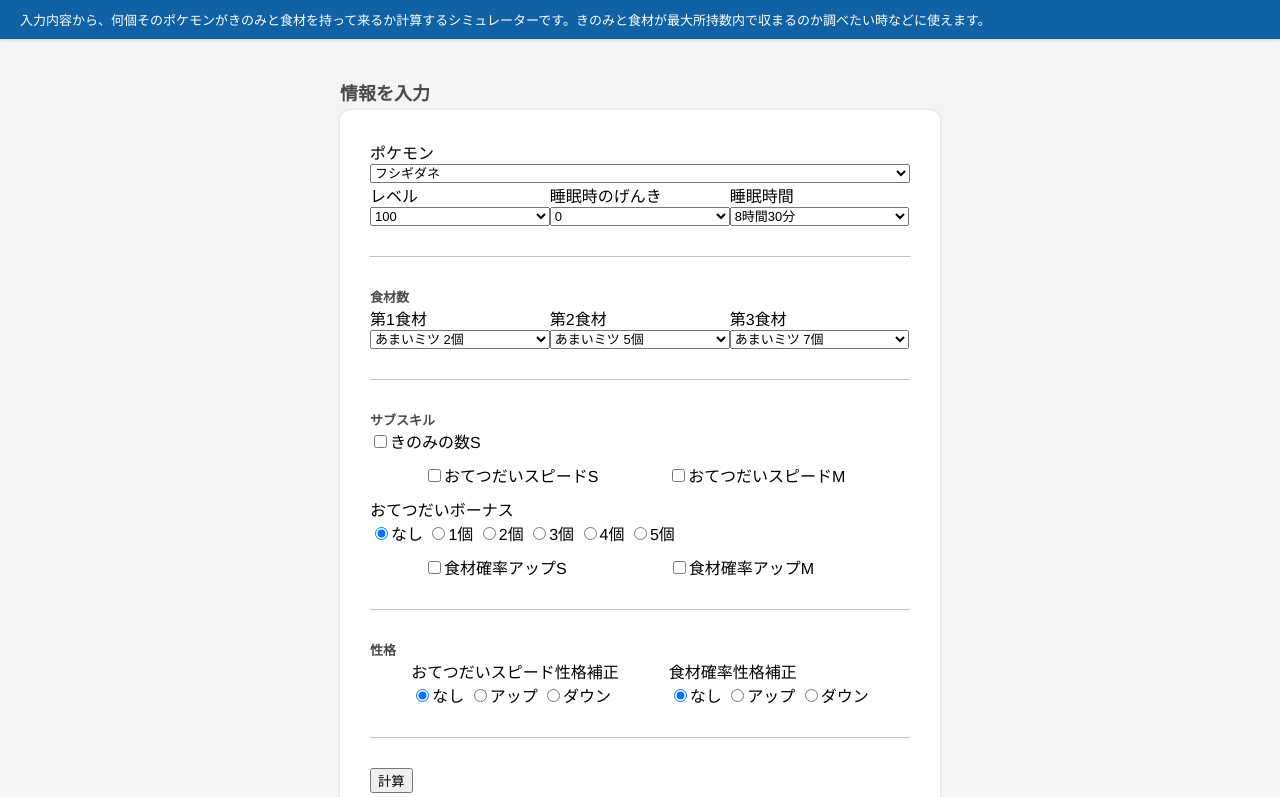
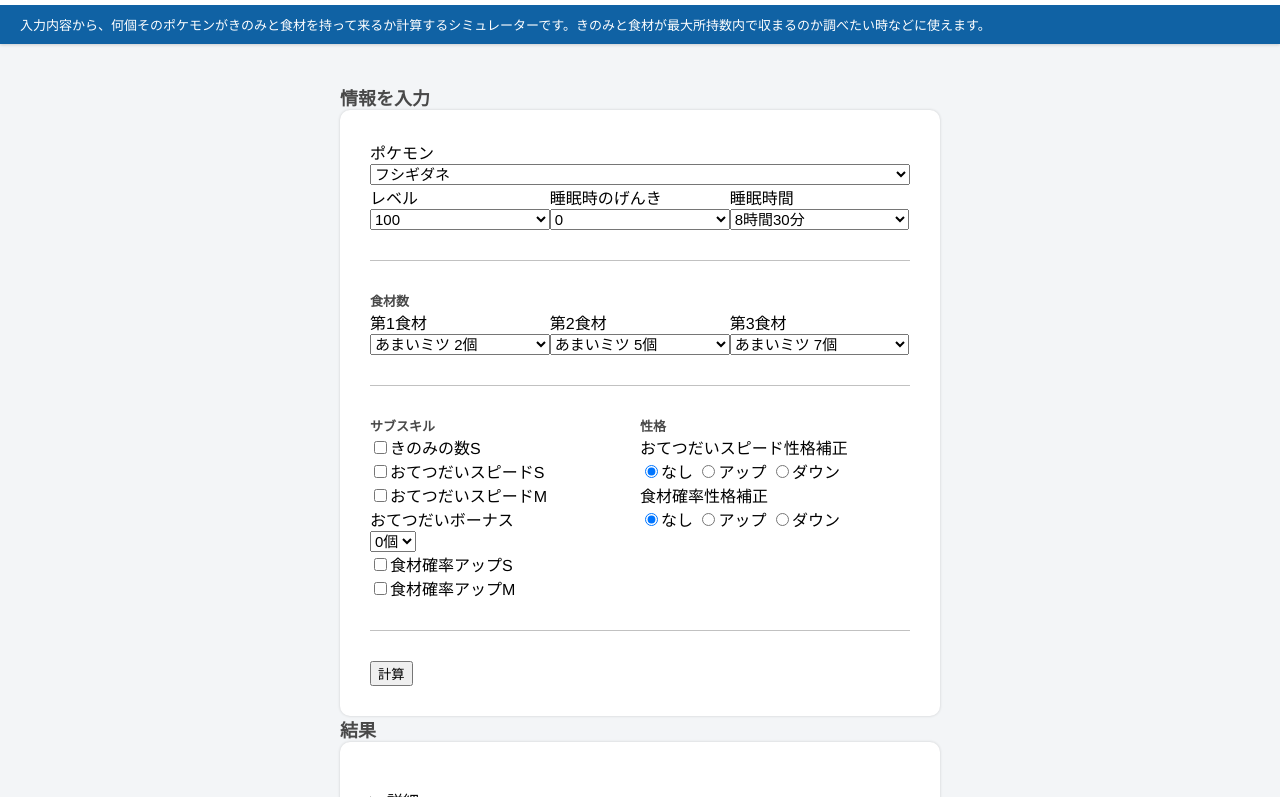
Before and after one commit to tizua/ps_web, a plain HTML site: page index.html in a window 1280 px wide. Shown: the part 66-863 px from the top of the page. Drawn offline with Linux system fonts and the light colour scheme.

Commit message:
preservation

```diff
--- a/index.html
+++ b/index.html
@@ -11,7 +11,7 @@
 
 <body>
     <header>
-        <div class="top"></div>
+
         <div class="header">
             <div class="title">
                 <p>ポケモンスリープ 睡眠時に何個きのみや食材を拾ってくるか計算<p>
@@ -158,12 +158,20 @@
                         <div class="speedB">
                             <span class="rightmargin">おてつだいボーナス</span>
                             <div class="container2">
-                                <label><input type="radio" name="speedB" value="0" checked>なし</label>
-                                <label><input type="radio" name="speedB" value="0.05">1個</label>
+                                <select name="speedB" id="speedB">
+                                  <option value="0">0個</option>
+                                  <option value="0.05">1個</option>
+                                  <option value="0.10">2個</option>
+                                  <option value="0.15">3個</option>
+                                  <option value="0.20">4個</option>
+                                  <option value="0.25">5個</option>
+                                </select>
+                                <!-- <label><input type="radio" name="speedB" value="0" checked>なし</label>
+                                <label><input type="radio" name="c" value="0.05">1個</label>
                                 <label><input type="radio" name="speedB" value="0.10">2個</label>
                                 <label><input type="radio" name="speedB" value="0.15">3個</label>
                                 <label><input type="radio" name="speedB" value="0.20">4個</label>
-                                <label><input type="radio" name="speedB" value="0.25">5個</label>
+                                <label><input type="radio" name="speedB" value="0.25">5個</label> -->
                             </div>
                         </div>
 
--- a/script.js
+++ b/script.js
@@ -157,6 +157,8 @@
 
 
 
+
+
     //計算詳細非表示
 
     let details=document.getElementById("details");
@@ -213,16 +215,21 @@
 
 
 
-    //おてつだいボーナスのどのラジオボタンが押されているかの確認
-    let speedB = document.getElementsByName('speedB'); //ラジオボタンのspeedBを全部ゲット
-    let speedBVar = 0;
+    // //おてつだいボーナスのどのラジオボタンが押されているかの確認
+    // let speedB = document.getElementsByName('speedB'); //ラジオボタンのspeedBを全部ゲット
+    // let speedBVar = 0;
 
-    for (let i = 0; i < speedB.length; i++){
-        if (speedB.item(i).checked){ //speedBをfor文で回してチェックされてたらvalueゲット
-            speedBVar = Number(speedB.item(i).value);
-        }
-    }
+    // for (let i = 0; i < speedB.length; i++){
+    //     if (speedB.item(i).checked){ //speedBをfor文で回してチェックされてたらvalueゲット
+    //         speedBVar = Number(speedB.item(i).value);
+    //     }
+    // }
+    // console.log("speedBVar",speedBVar)
+
+    let speedB = document.getElementById('speedB'); //ラジオボタンのspeedBを全部ゲット
+    let speedBVar = speedB.value;
     console.log("speedBVar",speedBVar)
+
 
 
 
--- a/style.css
+++ b/style.css
@@ -18,24 +18,19 @@
 
 }
 
-.top{
-    display: none;
-}
 
 .header{
+    border-top:solid 5px #1062a4;
     background-color: rgb(255, 255, 255);
     box-shadow: 0 1px 3px 0 rgba(0, 0, 0, 0.164);
     color: #494949;/*文字色*/
 }
-
 
 .header .title{
     font-size: 18px;
     font-weight:bold;
     padding: 20px 20px;
 }
-
-
 
 .header .explanation{
     background-color: #1062a4;
@@ -44,10 +39,12 @@
     font-size: 13px;
 }
 
-
 .title p,.explanation p{
     margin: 0;
 }
+
+
+
 
 
 
@@ -56,17 +53,19 @@
     margin:40px auto;
     display: flex;
     flex-direction: column;
-    gap: 30px;
+
 }
 
 .inputcontainer{
     display: flex;
     flex-direction: column;
-    gap:5px;
+
 }
 
 .input{
-    gap: 20px;
+    display: flex;
+    flex-wrap:wrap;
+
     background-color: white;
     border-radius: 10px;
     box-shadow: 0px 0px 3px 0px rgba(0, 0, 0, 0.164);
@@ -85,7 +84,7 @@
 .outputcontainer{
     display: flex;
     flex-direction: column;
-    gap:5px;
+
 }
 
 .output{
@@ -94,6 +93,8 @@
     box-shadow: 0px 0px 3px 0px rgba(0, 0, 0, 0.164);
     padding: 30px;
 }
+
+
 
 
 
@@ -111,20 +112,22 @@
 }
 
 select{
-    font-size: 13px;
+    font-size: 15px;
 }
 
 
 
 
 
+.name{
+    flex: auto;
+}
 
 .name .container select,.ingredient .container select{
     display: block;
     width: 100%;
 
 }
-
 
 .name .container2{
     display: flex;
@@ -143,12 +146,18 @@
 }
 
 
+
+
+
+.ingredient{
+    flex: auto;
+}
+
+
 .ingredient,.subskill,.personality{
     display: flex;
     flex-direction: column;
 }
-
-
 
 .ingredient .container{
     display: flex;
@@ -160,37 +169,30 @@
 
 
 
+
+.subskill,.personality{
+    width:50%;
+}
+
 .subskill .container{
     display: flex;
     flex-direction: column;
-    gap:10px
+}
+
+.speedSM,.ingredientSM{
+    display: flex;
+    flex-direction: column;
+}
+
+
+.personality{
+    width:50%;
 }
 
 
 
 
-.berrieS,.speedB{
-    display: inline-block;
-    width:fit-content
+.buttontext{
+    flex: auto;
+    width: 100%;
 }
-
-
-.speedSM,.ingredientSM{
-    display: flex;
-    margin:0 auto;
-    width:80%;
-    gap: 70px;
-
-}
-
-.ingredientSM label:first-child{
-    margin-right:32px;
-}
-
-
-
-.personality .container{
-    display: flex;
-    margin:0 auto;
-    gap:50px
-}
--- a/style2.css
+++ /dev/null
@@ -1,388 +0,0 @@
-*{
-    /* *でHTML全体に適用、幅や高さにpaddingやborderを含める記述 */
-    box-sizing: border-box;
-}
-
-html,body{
-    margin:0;
-    padding:0;
-    background-color: rgb(243, 245, 247);
-    font-size: 14px;
-    font-family: "Helvetica Neue",
-    Arial,
-    "Hiragino Kaku Gothic ProN",
-    "Hiragino Sans",
-    Meiryo,
-    sans-serif;
-
-
-}
-
-.top{
-    height:5px;
-    background-color: #1062a4;
-}
-
-.header{
-    background-color: rgb(255, 255, 255);
-    box-shadow: 0 1px 3px 0 rgba(0, 0, 0, 0.164);
-    color: #494949;/*文字色*/
-}
-
-
-.header .title{
-    font-size: 18px;
-    font-weight:bold;
-    padding: 20px 20px;
-}
-
-
-
-.header .explanation{
-    background-color: #1062a4;
-    color: white;
-    padding: 10px 20px;
-    font-size: 13px;
-}
-
-
-.title p,.explanation p{
-    margin: 0;
-}
-
-
-
-
-
-.mainwrapper{
-    width:600px;
-    margin:50px auto 50px auto;
-    display: flex;
-    flex-direction: column;
-    gap: 30px
-
-}
-
-.inputcontainer,.outputcontainer{
-    background-color: rgb(255, 255, 255);
-    padding: 30px;
-    border-radius:7px;
-    display: flex;
-    flex-direction: column;
-    gap:15px;
-}
-
-.outputcontainer{
-    margin-bottom: 20px;
-}
-
-
-
-
-.input{
-    display: flex;
-    flex-direction: column;
-    gap:30px;
-    width: 100%;
-
-    border: solid 2px rgb(219, 221, 227);
-    border-radius: 7px;
-    padding: 30px;
-
-}
-
-.output{
-    width:100%;
-    border:solid 2px rgb(219, 221, 227);
-    border-radius: 7px;
-    padding: 20px 30px 20px 30px;
-
-}
-
-.s{
-    display: flex;
-    flex-direction: column;
-    gap:10px;
-}
-
-
-
-
-h1{
-    margin:0;
-    font-size: 17px;
-    padding: 0.2em 0.5em;/*上下 左右の余白*/
-    background: transparent;/*背景透明に*/
-    color: #494949;/*文字色*/
-    border-left: solid 5px #1062a4;
-}
-
-
-
-
-h2{
-    margin:0;
-    font-size: 13px;
-    color: #494949;/*文字色*/
-}
-
-
-select{
-    font-size: 13px;
-}
-
-
-label{
-    margin-bottom: 5px;
-}
-
-
-.name .container,.name .container2{
-    display: flex;
-    flex-direction: column;
-}
-
-
-.ingredient .container{
-    display: flex;
-    flex-direction: column;
-}
-
-.subskill .container,.personality .container{
-    display: flex;
-    flex-direction: column;
-    gap: 10px;
-
-}
-
-.speedP .container,.ingredientP .container{
-    display: flex;
-}
-
-
-
-
-.buttontext{
-    margin-right: auto;
-    margin-bottom:0px;
-    height:40px;
-    display: flex;
-    align-items: center;
-}
-
-
-.button{
-
-	width: 80px;
-    padding: 5px 0px;
-    font-size: 12px;
-	font-weight: bold;
-    border: none;
-    margin-right:auto;
-
-    text-decoration: none;
-    border-bottom: 3px solid #224b9e;
-	color: white;
-    background-color: #4289c3;
-	border-radius: 5px;
-}
-
-
-.button:hover {
-    margin-top: 2px;
-	border-bottom: 1px solid #0686b2;
-	color: #fff;
-}
-
-
-
-.output{
-    display: flex;
-    flex-direction: column;
-    gap:10px;
-}
-
-
-.result{
-    font-size: 16px;
-    font-weight: bold;
-    color: #494949;/*文字色*/
-
-}
-
-.result p{
-    margin: 0px 0px 0px 0px;
-}
-
-
-.result .string{
-    font-weight: normal;
-    font-size:14px;
-    color: #000000;/*文字色*/
-}
-
-.error p{
-    margin: 0px;
-}
-
-
-
-
-
-
-.details{
-    display: none;
-
-}
-
-.summary{
-    font-size:13px;
-
-    &:hover {
-        cursor: pointer;
-        color: #0686b2;
-    }
-
-}
-
-.detailslist{
-    margin-left:15px;
-
-}
-
-.detailslist h3{
-    margin:20px 0px 0px 0px;
-    color: #494949;/*文字色*/
-    font-size: 13px;
-}
-
-.detailslist h3:first-child{
-    margin-top: 15px;
-  }
-
-.detailslist p{
-    margin:5px 0px 0px 0px;
-    font-size: 13px;
-
-}
-
-
-
-
-/* 800px以下の時(タブレットの時) */
-@media(max-width:1000px){
-
-
-    .speedB,.speedP,.ingredientP{
-        flex-direction: column;
-    }
-
-    html,body{
-        font-size: 16px;
-    }
-
-    .speedSM,.ingredientSM{
-        display: flex;
-        flex-direction: column;
-    }
-
-    .header .title{
-        padding: 30px 20px;
-        font-size: 20px
-    }
-
-    .header .explanation{
-        font-size: 14px;
-    }
-
-
-
-
-    h1{
-        font-size: 19px;
-    }
-
-    h2{
-        font-size: 14px;
-
-    }
-
-    select{
-        font-size: 15px;
-    }
-
-    .result{
-        font-size: 18px;
-
-    }
-
-    .result .string{
-        font-size:16px;
-    }
-
-    .summary{
-        font-size: 15px;
-    }
-
-    .detailslist h3{
-        font-size: 15px;
-    }
-
-    .detailslist p{
-        margin:5px 0px 0px 0px;
-        font-size: 15px;
-
-    }
-
-
-
-}
-
-
-
-
-/* 500px以下の時(スマホの時) */
-@media(max-width:700px){
-
-    .mainwrapper{
-        width:95%;
-        margin:35px auto 35px auto;
-        gap:25px;
-    }
-
-    .inputcontainer,.outputcontainer{
-        padding: 10px;
-    }
-
-    .input{
-        padding: 20px;
-    }
-
-    .output{
-        padding: 20px 20px 20px 20px;
-    }
-
-    .button{
-        width: 83px;
-        padding: 7px 0px;
-        font-size: 13px;
-    }
-
-
-
-
-
-}
-
-/* 370px以下の時(極小スマホの時) */
-@media(max-width:370px){
-
-    .ingredient select{
-        display: block;
-    }
-
-
-
-
-
-}
```
